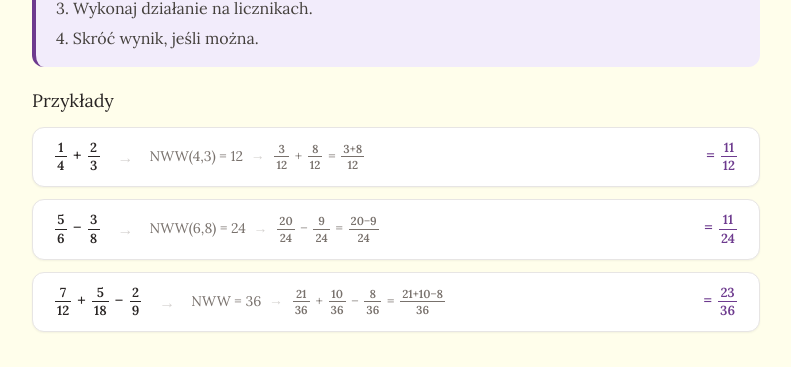
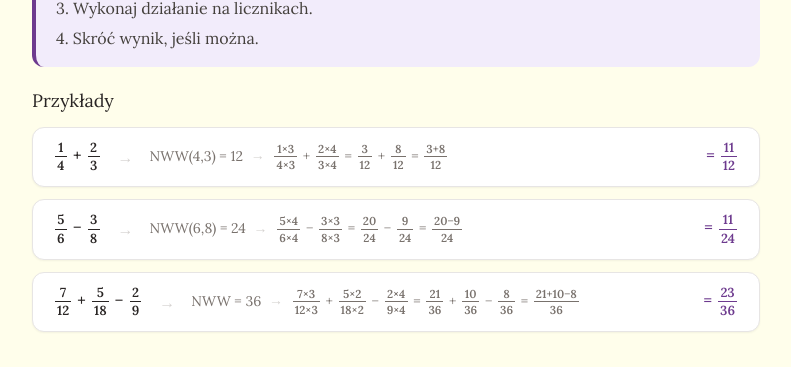
Before and after one commit to neckerchief/strona_korepetycje, a Next.js app: page /ulamki in a window 1280 px wide. Shown: the part 2972-3339 px from the top of the page, without its empty margins (372-1163 px from the left). Built offline with nearby package versions, Linux system fonts and the light colour scheme.

Commit message:
Dodaj krok mnożenia licznika i mianownika w przykładach dodawania z NWW

```diff
--- a/app/ulamki/page.js
+++ b/app/ulamki/page.js
@@ -718,17 +718,17 @@ export default function UlamkiPage() {
               <div className="space-y-3">
                 <ExRow
                   left={<><Frac top="1" bot="4" /> + <Frac top="2" bot="3" /></>}
-                  mid={<>NWW(4,3) = 12 <span className="text-stone-300 px-1">→</span> <Frac top="3" bot="12" /> + <Frac top="8" bot="12" /> = <Frac top="3+8" bot="12" /></>}
+                  mid={<>NWW(4,3) = 12 <span className="text-stone-300 px-1">→</span> <Frac top="1×3" bot="4×3" /> + <Frac top="2×4" bot="3×4" /> = <Frac top="3" bot="12" /> + <Frac top="8" bot="12" /> = <Frac top="3+8" bot="12" /></>}
                   right={<Frac top="11" bot="12" />}
                 />
                 <ExRow
                   left={<><Frac top="5" bot="6" /> − <Frac top="3" bot="8" /></>}
-                  mid={<>NWW(6,8) = 24 <span className="text-stone-300 px-1">→</span> <Frac top="20" bot="24" /> − <Frac top="9" bot="24" /> = <Frac top="20−9" bot="24" /></>}
+                  mid={<>NWW(6,8) = 24 <span className="text-stone-300 px-1">→</span> <Frac top="5×4" bot="6×4" /> − <Frac top="3×3" bot="8×3" /> = <Frac top="20" bot="24" /> − <Frac top="9" bot="24" /> = <Frac top="20−9" bot="24" /></>}
                   right={<Frac top="11" bot="24" />}
                 />
                 <ExRow
                   left={<><Frac top="7" bot="12" /> + <Frac top="5" bot="18" /> − <Frac top="2" bot="9" /></>}
-                  mid={<>NWW = 36 <span className="text-stone-300 px-1">→</span> <Frac top="21" bot="36" /> + <Frac top="10" bot="36" /> − <Frac top="8" bot="36" /> = <Frac top="21+10−8" bot="36" /></>}
+                  mid={<>NWW = 36 <span className="text-stone-300 px-1">→</span> <Frac top="7×3" bot="12×3" /> + <Frac top="5×2" bot="18×2" /> − <Frac top="2×4" bot="9×4" /> = <Frac top="21" bot="36" /> + <Frac top="10" bot="36" /> − <Frac top="8" bot="36" /> = <Frac top="21+10−8" bot="36" /></>}
                   right={<Frac top="23" bot="36" />}
                 />
               </div>
```
